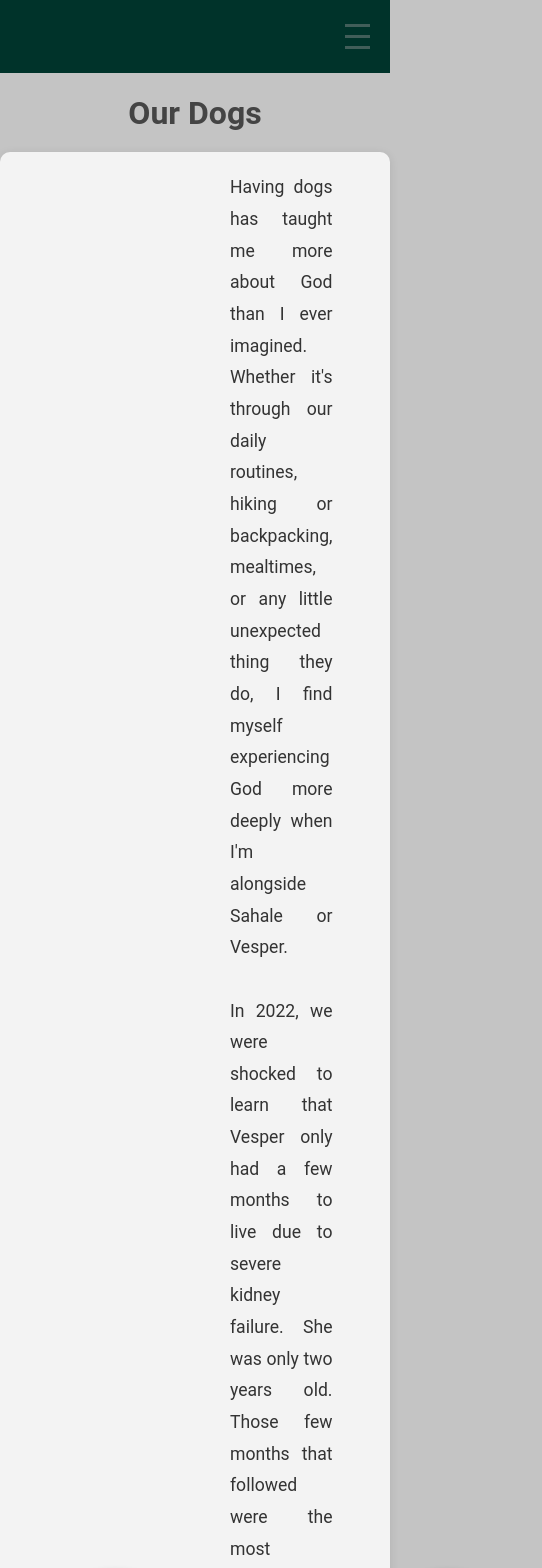
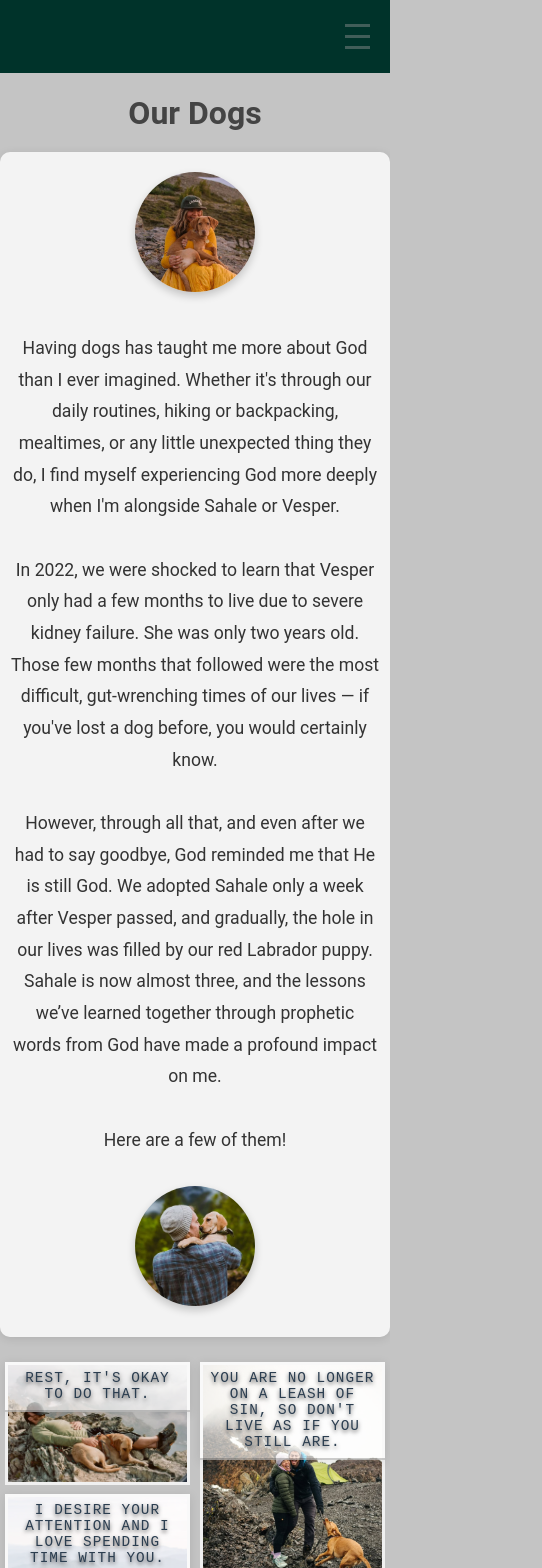
Before and after one commit to johnmalbert/chasethealberts, a React (Create React App) app: page /our-dogs in a window 390 px wide. Shown: the top 1568 px of the page, 542 px wide, since content can reach past the window. Built offline with nearby package versions, Linux system fonts and the light colour scheme.

Commit message:
adding formatting for mobile

```diff
--- a/src/PhotoSection.css
+++ b/src/PhotoSection.css
@@ -40,22 +40,31 @@
     width: calc(100% + 10px);
 }
 
-/* Title inside the top of the image */
 .photo-title {
     position: absolute;
     top: 0;
     left: 0;
     right: 0;
-    background-color: rgba(0, 0, 0, 0.4);
-    /* Semi-transparent background for readability */
-    color: white;
+    background-color: rgba(255, 255, 255, 0.6); /* Increase opacity for better contrast */
+    color: #2c3e50; /* Dark, muted color for text */
     text-align: center;
-    padding: 10px;
-    font-size: 1.2rem;
-    font-weight: bold;
-    text-shadow: 0 2px 4px rgba(0, 0, 0, 0.5);
+    padding: 8px;
+    font-size: 0.9rem; /* Slightly smaller for a minimalist look */
+    font-weight: 300; /* Lighter font weight for hipster aesthetic */
+    letter-spacing: 1px; /* Add letter spacing for a modern touch */
+    font-family: 'Courier New', Courier, monospace; /* Trendy, typewriter-style font */
+    text-transform: uppercase; /* Uppercase for modern feel */
+    text-shadow: 0 2px 4px rgba(0, 0, 0, 0.7); /* Stronger shadow for readability on dark backgrounds */
     z-index: 1;
+    border-bottom: 2px solid rgba(0, 0, 0, 0.2); /* Thin border at the bottom for a framed look */
+    box-shadow: 0px 2px 10px rgba(0, 0, 0, 0.1); /* Light shadow for lifted effect */
+    transition: background-color 0.3s ease; /* Smooth transition on hover */
 }
+
+.photo-title:hover {
+    background-color: rgba(255, 255, 255, 0.8); /* Even more solid on hover for readability */
+}
+
 
 /* Subtitle at the bottom of the image */
 .photo-subtitle {
@@ -93,29 +102,53 @@
     margin-bottom: 20px;
     box-shadow: 0 2px 10px rgba(0, 0, 0, 0.1); /* Add slight shadow for emphasis */
     display: flex;
+    flex-direction: column; /* Make items stack on mobile */
     align-items: center;
-    justify-content: space-between;
 }
 
+/* Container for images and text */
 .dog-images-container {
     display: flex;
     align-items: center;
     justify-content: space-between;
+    width: 100%;
+    margin-bottom: 20px;
 }
 
+/* Image styles */
 .dog-image {
     width: 150px;
     height: 150px;
     border-radius: 50%; /* Circular images */
     object-fit: cover;
+    box-shadow: 0 4px 8px rgba(0, 0, 0, 0.2);
     margin: 0 20px;
-    box-shadow: 0 4px 8px rgba(0, 0, 0, 0.2);
 }
 
-p {
-    flex: 1;
-    margin: 0 20px;
-    text-align: justify;
+/* Responsive layout for smaller screens */
+@media (max-width: 768px) {
+    .lessons-section {
+        display: block;
+        padding: 10px;
+    }
+
+    .dog-images-container {
+        display: block; /* Stack images and text vertically */
+        text-align: center;
+        margin-bottom: 0;
+    }
+
+    .dog-image {
+        width: 120px;
+        height: 120px;
+        margin: 10px auto;
+    }
+
+    p {
+        margin: 20px 0;
+        text-align: center;
+        flex: none; /* Prevent text from flexing */
+    }
 }
 
 h1 {
--- a/src/pages/OurDogs.js
+++ b/src/pages/OurDogs.js
@@ -93,6 +93,12 @@ const OurDogs = () => {
       subtitle:
         'Micah 6:8 – "He has shown you, O mortal, what is good. And what does the Lord require of you? To act justly and to love mercy and to walk humbly with your God."',
     },
+    {
+      src: "/images/dogs/photo16.jpg", // Replace with actual image path
+      title: "We have everything we need to worship God",
+      subtitle:
+        'Hebrews 13:15 – "Through Jesus, therefore, let us continually offer to God a sacrifice of praise—the fruit of lips that openly profess his name."',
+    }
   ];
 
   return (
@@ -103,7 +109,6 @@ const OurDogs = () => {
           <img src="/images/sahale.jpg" alt="Sahale" className="dog-image" />
           <p>
             Having dogs has taught me more about God than I ever imagined.
-            <br />
             Whether it's through our daily routines, hiking or backpacking,
             mealtimes, or any little unexpected thing they do, I find myself
             experiencing God more deeply when I'm alongside Sahale or Vesper.
```
Also changed, not shown: public/images/dogs/photo16.jpg (added).
